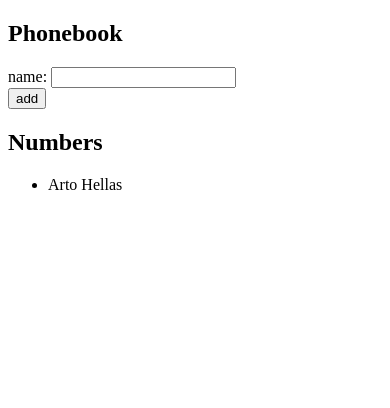
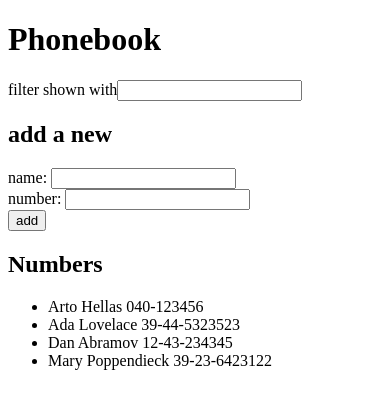
Before and after one commit to jralphur/fullstackopen, a React (Create React App) app in the folder part2/phonebook/: page / in a window 390 px wide. Shown: the top 408 px of the page. Built offline with nearby package versions, Linux system fonts and the light colour scheme.

Commit message:
2.9 phonebook

```diff
--- a/part2/phonebook/src/App.js
+++ b/part2/phonebook/src/App.js
@@ -2,34 +2,56 @@
 
 const App = () => {
   const [persons, addPersons] = useState([
-    {name: 'Arto Hellas' }
+    { name: 'Arto Hellas', number: '040-123456' },
+    { name: 'Ada Lovelace', number: '39-44-5323523' },
+    { name: 'Dan Abramov', number: '12-43-234345' },
+    { name: 'Mary Poppendieck', number: '39-23-6423122' }
   ])
 
   const [newName, setNewName] = useState('');
-
+  const [newNumber, setNewNumber] = useState('');
+  const [filterResults, setFilter] = useState('');
   const handleSubmit = (event) => {
     event.preventDefault()
     if (persons.findIndex(p => p.name.toUpperCase() === newName.toUpperCase()) === -1) {
       const nextPerson = {
         name: newName,
+        number: newNumber
       }
       addPersons(persons.concat(nextPerson));
+      setNewName("");
+      setNewNumber("");
     }
     else alert(`${newName} is already in the phonebook`)
 
-    setNewName("");
   }
 
-  const handleStateChange = (event) => {
+  const handleNameChange = (event) => {
     setNewName(event.target.value);
+  }
+
+  const handleNumberChange = (event) => {
+    setNewNumber(event.target.value);
+  }
+
+  const handleFilterChange = (event) => {
+    setFilter(event.target.value)
   }
 
   return (
     <div>
-      <h2>Phonebook</h2>
+      <h1>Phonebook</h1>
+      <div>
+        filter shown with
+        <input onChange={handleFilterChange} value={filterResults} />
+      </div>
+      <h2>add a new</h2>
       <form onSubmit={handleSubmit} >
         <div>
-          name: <input onChange={handleStateChange} value={newName} ></input>
+          name: <input onChange={handleNameChange} value={newName} ></input>
+        </div>
+        <div>
+          number: <input onChange={handleNumberChange} value={newNumber}></input>
         </div>
         <div>
           <button type="submit">add</button>
@@ -37,7 +59,9 @@
       </form>
       <h2>Numbers</h2>
       <ul>
-        {persons.map(person => <li key={person.name}> {person.name} </li>)}
+        {persons.filter(
+          person => person.name.toLowerCase().includes(filterResults.toLowerCase()))
+          .map(person => <li key={person.name}> {person.name} {person.number}</li>)}
       </ul>
     </div>
   )
```
